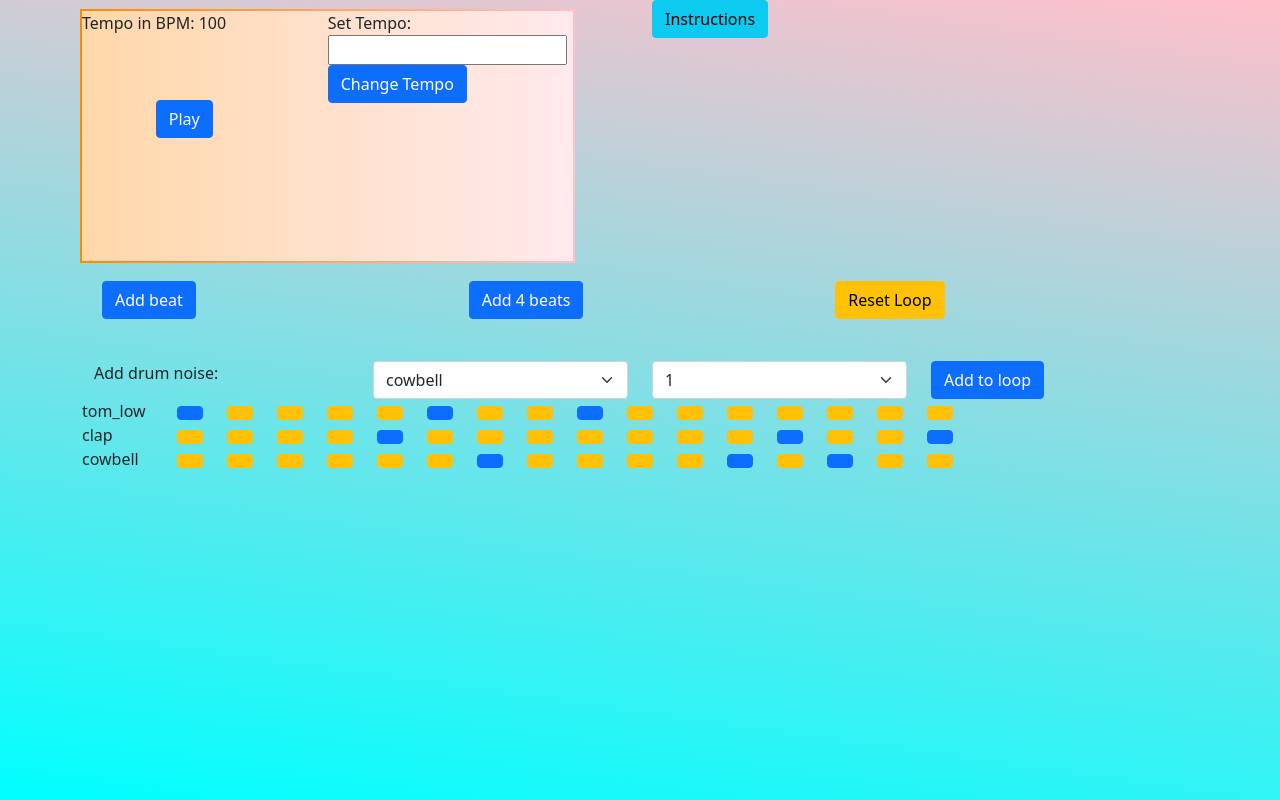
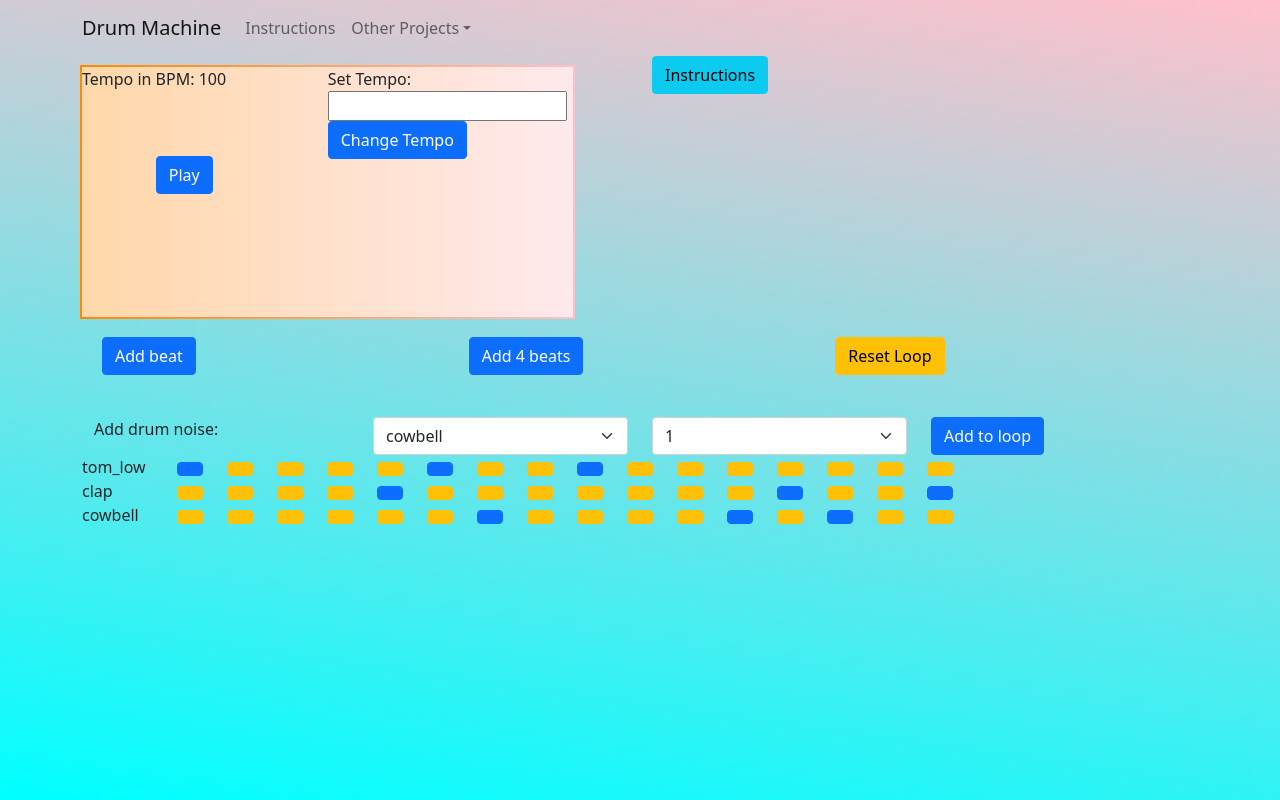
Before and after one commit to professional-pigeon/react-music-app, a React (Create React App) app: page / in a window 1280 px wide. Built offline with nearby package versions, Linux system fonts and the light colour scheme; no server answers.

Commit message:
Add navbar and set color pallete

```diff
--- a/src/App.css
+++ b/src/App.css
@@ -1,3 +1,11 @@
+:root {
+  --color-one: rgb(238, 236, 206);
+  --color-two: rgb(249, 181, 124);
+  --color-three: rgb(224, 87, 160);
+  --color-four: rgb(65, 120, 171);
+  --color-five: rgb(52, 82, 93);
+}
+
 .App {
   text-align: center;
   height: 100vh;
--- a/src/App.js
+++ b/src/App.js
@@ -1,13 +1,18 @@
 import './App.css';
+import 'bootstrap/dist/css/bootstrap.min.css';
 import SoundControl from './components/SoundControl'
+import HeaderControl from './components/header/HeaderControl';
 import { Container } from 'react-bootstrap'
-import 'bootstrap/dist/css/bootstrap.min.css';
+
 
 function App() {
   return (
+    <div>
+    <HeaderControl />
     <Container>
       <SoundControl />
     </Container>
+    </div>
   );
 }
 
--- /dev/null
+++ b/src/components/header/HeaderControl.js
@@ -0,0 +1,28 @@
+import React from 'react'
+import { Navbar, Nav, NavDropdown, Container } from 'react-bootstrap'
+
+function HeaderControl() {
+  return (
+    <Navbar>
+      <Container>
+        <Navbar.Brand>Drum Machine</Navbar.Brand>
+        <Navbar.Toggle aria-controls="basic-navbar-nav" />
+        <Navbar.Collapse id="basic-navbar-nav">
+          <Nav className="me-auto">
+            <Nav.Link onClick={()=> console.log('modal to pop up here')}>Instructions</Nav.Link>
+            <NavDropdown title="Other Projects" id="basic-nav-dropdown">
+              <NavDropdown.Item href="">To-do-List</NavDropdown.Item>
+              <NavDropdown.Divider />
+              <NavDropdown.Item href="https://www.linkedin.com/in/kyle-kay-perez-911700214/">LinkedIn</NavDropdown.Item>
+              <NavDropdown.Item href="https://github.com/professional-pigeon">Github</NavDropdown.Item>
+            </NavDropdown>
+          </Nav>
+        </Navbar.Collapse>
+      </Container>
+    </Navbar>
+  )
+}
+
+export default HeaderControl
+
+//adjust nav and collapse settings later
```
